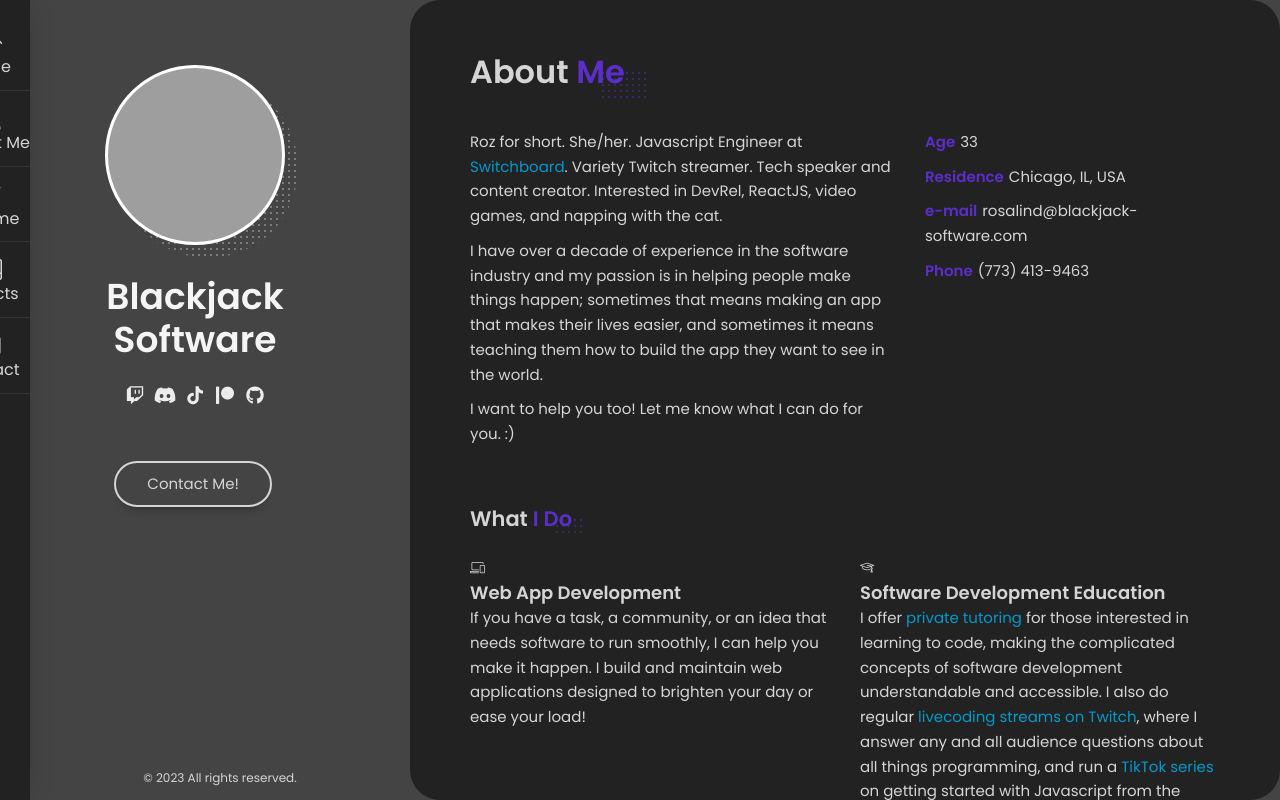
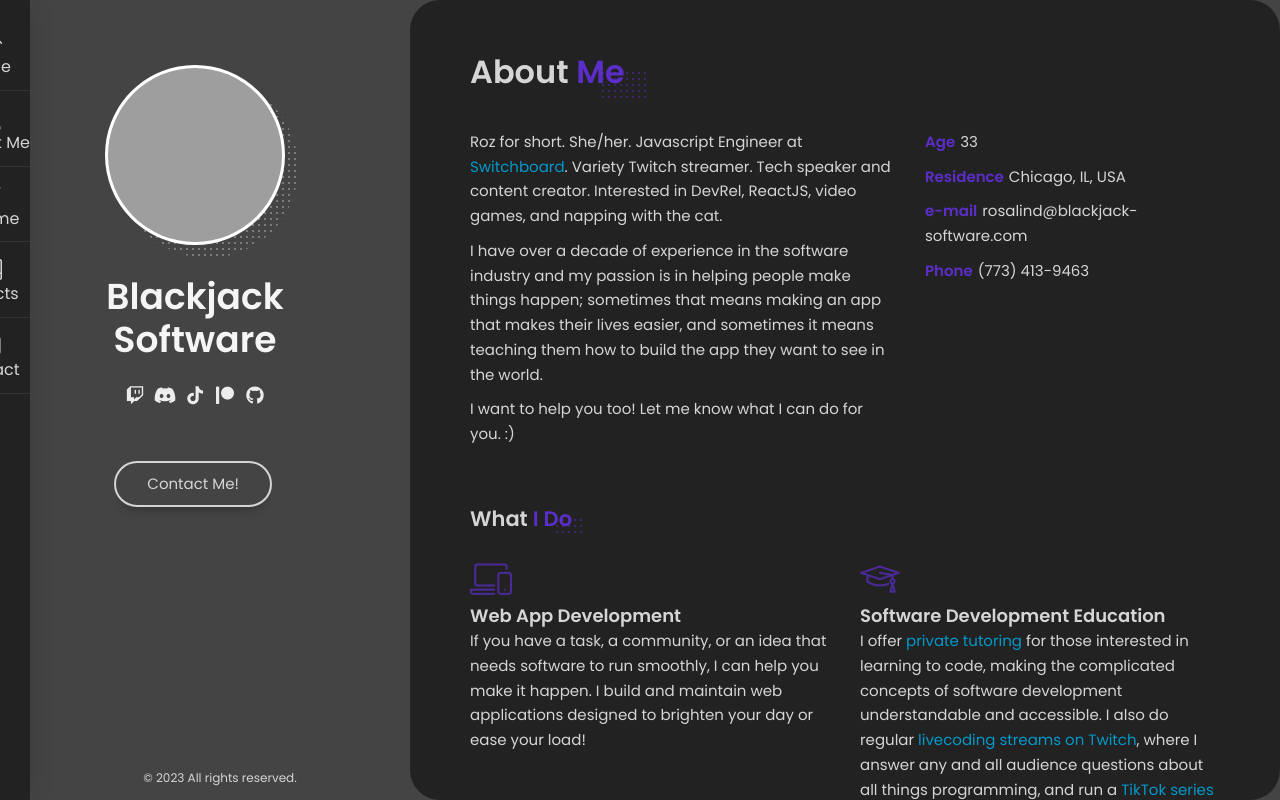
Before and after one commit to blackjackkent/blackjack-software.com, a Next.js app: page /about in a window 1280 px wide. Built offline with nearby package versions, Linux system fonts and the light colour scheme; grey boxes are pictures that could not be loaded.

Commit message:
Fixing icons

```diff
--- a/pages/about.tsx
+++ b/pages/about.tsx
@@ -80,8 +80,8 @@ const About = () => {
 				<div className="col-xs-12 col-sm-6">
 					<div className="col-inner">
 						<div className="info-list-w-icon">
-							<div className="infoBlockWIcon">
-								<div className="ciIcon">
+							<div className={styles.infoBlockWIcon}>
+								<div className={styles.ciIcon}>
 									<i className="lnr lnr-laptop-phone" />
 								</div>
 								<div className="ciText">
@@ -101,8 +101,8 @@ const About = () => {
 				<div className="col-xs-12 col-sm-6">
 					<div className="col-inner">
 						<div className="info-list-w-icon">
-							<div className="infoBlockWIcon">
-								<div className="ciIcon">
+							<div className={styles.infoBlockWIcon}>
+								<div className={styles.ciIcon}>
 									<i className="lnr lnr-graduation-hat" />
 								</div>
 								<h4>Software Development Education</h4>
```
